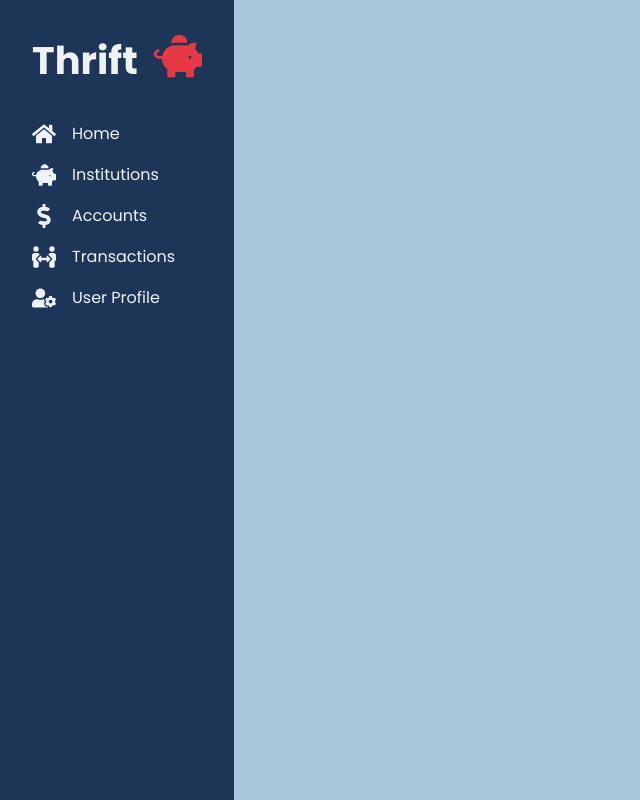
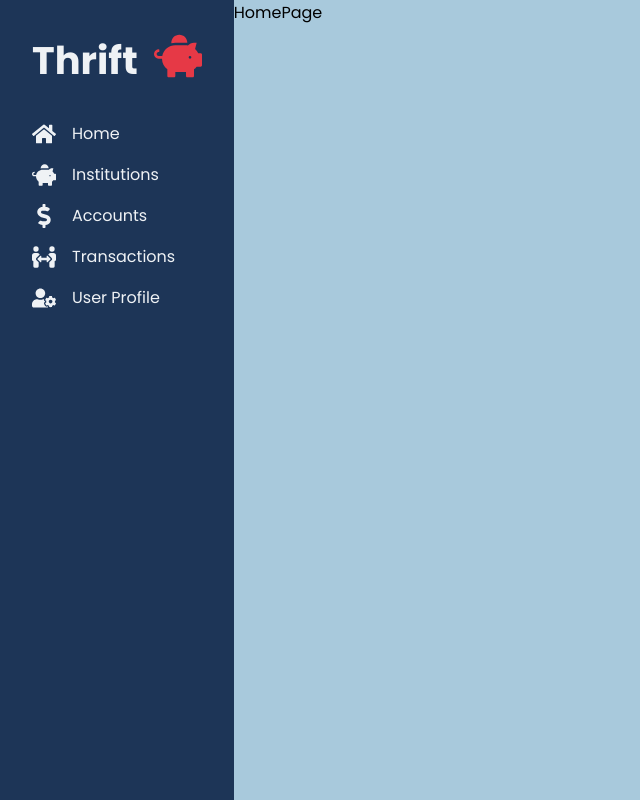
Before and after one commit to siemenjm/frontend-thrift, a React (Create React App) app: page / in a window 1280 px wide. Shown: the whole page, without its empty margins (0-640 px from the left). Built offline with nearby package versions, Linux system fonts and the light colour scheme.

Commit message:
Add HomePage to Main

```diff
--- a/src/components/Main.jsx
+++ b/src/components/Main.jsx
@@ -10,11 +10,13 @@ import { Route, Routes } from 'react-router-dom';
 import AccountPage from '../pages/AccountPage';
 import InstitutionPage from '../pages/InstitutionPage';
 import TransactionPage from '../pages/TransactionPage';
+import HomePage from '../pages/HomePage';
 
 export default function Main() {
     return (
         <main>
             <Routes>
+                <Route path='/' element={<HomePage />} />
                 <Route path='/institutions/' element={<InstitutionPage />} />
                 <Route path='/accounts/' element={<AccountPage />} />
                 <Route path='/transactions/' element={<TransactionPage />} />
--- a/src/pages/HomePage.jsx
+++ b/src/pages/HomePage.jsx
@@ -2,6 +2,6 @@ import React from 'react';
 
 export default function HomePage() {
     return (
-        <div>HomePage</div>;
-    )
+        <div>HomePage</div>
+    );
 }
```
